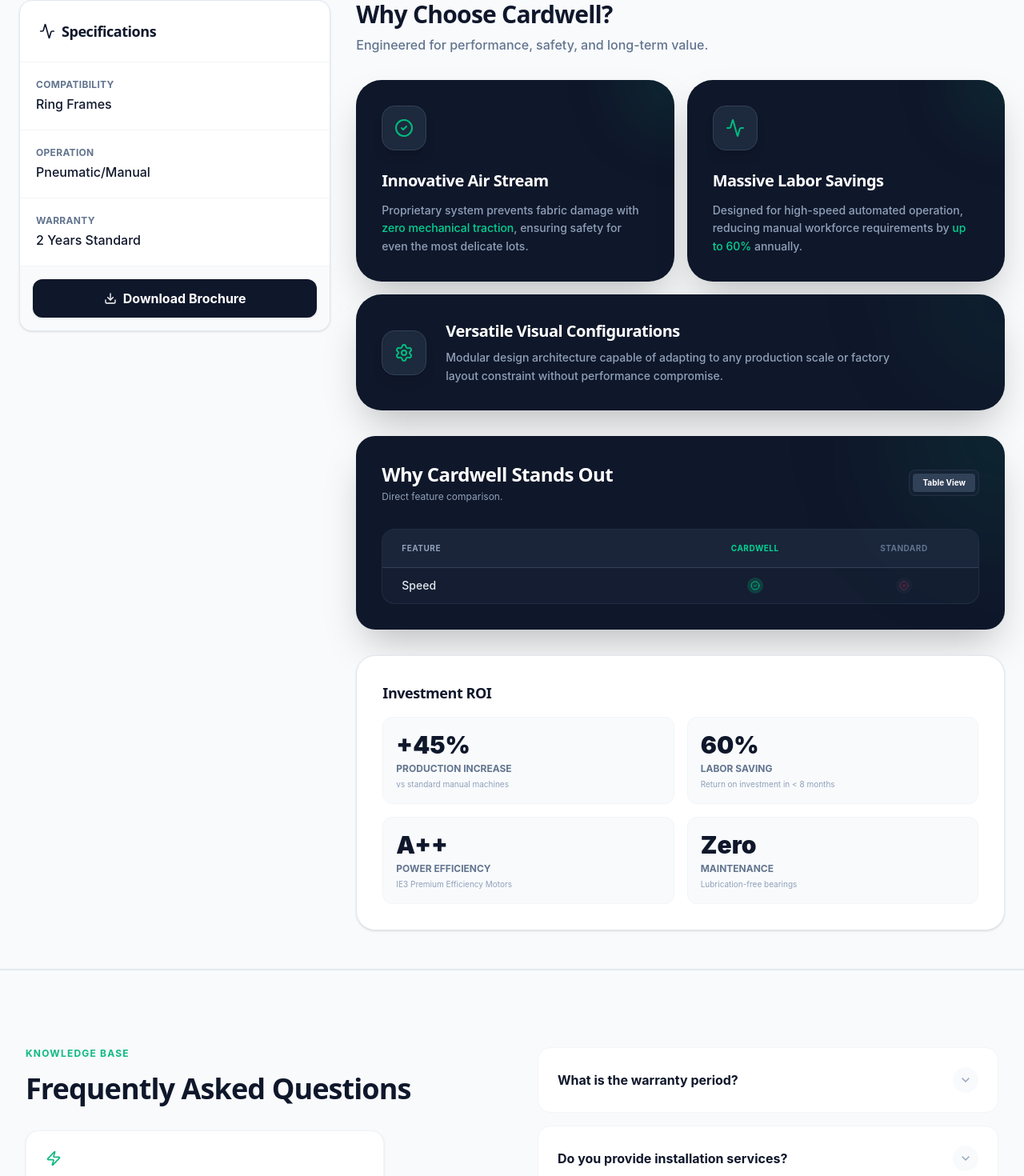
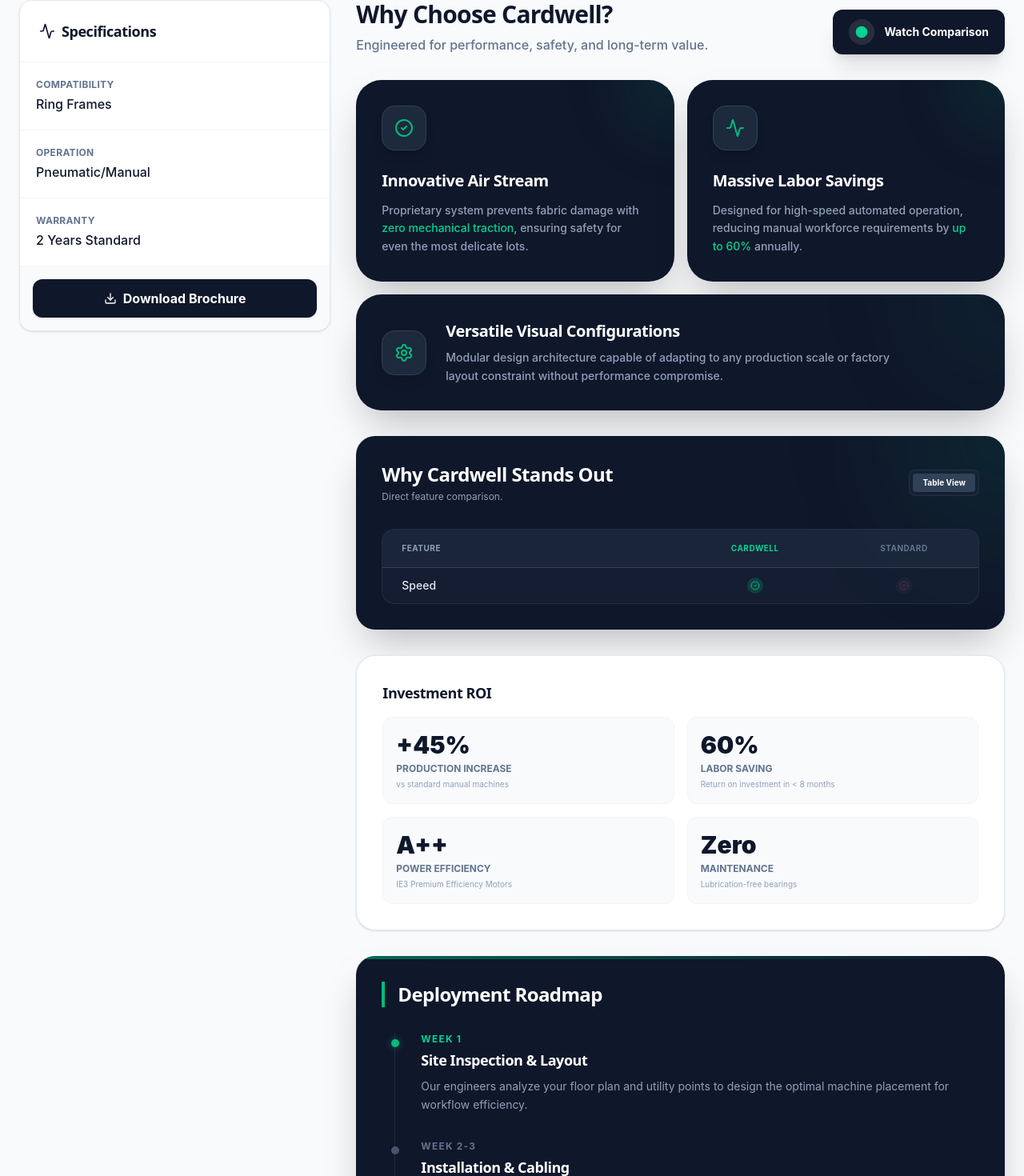
Before and after one commit to suryajagan2803-creator/carwell-website, a Next.js app: page /product/apron-doffing-device in a window 1280 px wide. Shown: the part 1316-2786 px from the top of the page at 80% size. Built offline with nearby package versions, Linux system fonts and the light colour scheme.

Commit message:
Latest update: Fixed Timeline scroll, added Product Catalog filters

```diff
--- a/src/app/product/[slug]/page.tsx
+++ b/src/app/product/[slug]/page.tsx
@@ -22,6 +22,7 @@
 
     // State for carousel
     const [activeSlideIndex, setActiveSlideIndex] = useState(0);
+    const [showComparisonVideo, setShowComparisonVideo] = useState(false);
     const videoRef = useRef<HTMLVideoElement>(null);
 
     // Prepare slides array, including video if available
@@ -248,9 +249,20 @@
                         {/* RIGHT: WHY CHOOSE CARDWELL */}
                         <div className="lg:col-span-8 space-y-8">
                             {/* Section Header */}
-                            <div className="text-left">
-                                <h2 className="text-3xl font-black text-slate-900 mb-2">Why Choose Cardwell?</h2>
-                                <p className="text-slate-500 font-medium">Engineered for performance, safety, and long-term value.</p>
+                            <div className="flex flex-col md:flex-row justify-between items-start md:items-end gap-4">
+                                <div>
+                                    <h2 className="text-3xl font-black text-slate-900 mb-2">Why Choose Cardwell?</h2>
+                                    <p className="text-slate-500 font-medium">Engineered for performance, safety, and long-term value.</p>
+                                </div>
+                                <button
+                                    onClick={() => setShowComparisonVideo(true)}
+                                    className="group flex items-center gap-3 px-5 py-3 bg-slate-900 text-white rounded-xl font-bold text-sm shadow-xl hover:bg-emerald-600 transition-all hover:scale-105 active:scale-95"
+                                >
+                                    <div className="w-8 h-8 rounded-full bg-white/10 flex items-center justify-center group-hover:bg-white text-emerald-400 group-hover:text-emerald-600 transition-colors">
+                                        <PlayCircle className="w-4 h-4 fill-current" />
+                                    </div>
+                                    <span>Watch Comparison</span>
+                                </button>
                             </div>
 
                             <div className="grid grid-cols-1 md:grid-cols-2 gap-4">
@@ -392,6 +404,51 @@
                                         ))}
                                     </div>
                                 </div>
+
+                                {/* 4. DEPLOYMENT ROADMAP (New Section) */}
+                                <div className="bg-[#0F172A] rounded-3xl p-8 shadow-2xl relative overflow-hidden">
+                                    <div className="absolute top-0 left-0 w-full h-1 bg-gradient-to-r from-emerald-500 to-transparent opacity-50"></div>
+                                    <h3 className="text-2xl font-bold text-white mb-8 border-l-4 border-emerald-500 pl-4">Deployment Roadmap</h3>
+
+                                    <div className="relative border-l border-slate-700/50 ml-4 space-y-8">
+                                        {/* Step 1 */}
+                                        <div className="relative pl-8 group">
+                                            <div className="absolute -left-[5px] top-2 w-2.5 h-2.5 bg-emerald-500 rounded-full shadow-[0_0_10px_rgba(16,185,129,0.5)] group-hover:scale-125 transition-transform"></div>
+                                            <div className="text-xs font-bold text-emerald-400 uppercase tracking-widest mb-1">Week 1</div>
+                                            <h4 className="text-lg font-bold text-white mb-2">Site Inspection & Layout</h4>
+                                            <p className="text-slate-400 text-sm leading-relaxed">
+                                                Our engineers analyze your floor plan and utility points to design the optimal machine placement for workflow efficiency.
+                                            </p>
+                                        </div>
+                                        {/* Step 2 */}
+                                        <div className="relative pl-8 group">
+                                            <div className="absolute -left-[5px] top-2 w-2.5 h-2.5 bg-slate-600 rounded-full group-hover:bg-emerald-400 transition-colors"></div>
+                                            <div className="text-xs font-bold text-slate-500 uppercase tracking-widest mb-1">Week 2-3</div>
+                                            <h4 className="text-lg font-bold text-white mb-2">Installation & Cabling</h4>
+                                            <p className="text-slate-400 text-sm leading-relaxed">
+                                                Mechanical setup followed by electrical integration using industry-standard safety protocols.
+                                            </p>
+                                        </div>
+                                        {/* Step 3 */}
+                                        <div className="relative pl-8 group">
+                                            <div className="absolute -left-[5px] top-2 w-2.5 h-2.5 bg-slate-600 rounded-full group-hover:bg-emerald-400 transition-colors"></div>
+                                            <div className="text-xs font-bold text-slate-500 uppercase tracking-widest mb-1">Week 4</div>
+                                            <h4 className="text-lg font-bold text-white mb-2">Calibration & Trials</h4>
+                                            <p className="text-slate-400 text-sm leading-relaxed">
+                                                Running pilot lots with your specific fabric types to fine-tune tension, speed, and overfeed settings.
+                                            </p>
+                                        </div>
+                                        {/* Step 4 */}
+                                        <div className="relative pl-8 group">
+                                            <div className="absolute -left-[5px] top-2 w-2.5 h-2.5 bg-slate-600 rounded-full group-hover:bg-emerald-400 transition-colors"></div>
+                                            <div className="text-xs font-bold text-slate-500 uppercase tracking-widest mb-1">Handover</div>
+                                            <h4 className="text-lg font-bold text-white mb-2">Training & Live Run</h4>
+                                            <p className="text-slate-400 text-sm leading-relaxed">
+                                                Comprehensive training for your operators and maintenance team, ensuring confident autonomous operation.
+                                            </p>
+                                        </div>
+                                    </div>
+                                </div>
                             </div>
                         </div></div>
                 </div>
@@ -481,6 +538,55 @@
             </section>
 
             <Footer />
+            {/* VIDEO COMPARISON MODAL */}
+            {showComparisonVideo && (
+                <div className="fixed inset-0 z-[100] flex items-center justify-center p-4 bg-slate-900/90 backdrop-blur-md animate-fade-in" onClick={() => setShowComparisonVideo(false)}>
+                    <div className="bg-[#0F172A] w-full max-w-6xl rounded-3xl overflow-hidden shadow-2xl border border-slate-700 relative" onClick={e => e.stopPropagation()}>
+
+                        <button
+                            className="absolute top-4 right-4 z-50 p-2 bg-slate-800 rounded-full text-slate-400 hover:text-white hover:bg-red-500 transition-colors"
+                            onClick={() => setShowComparisonVideo(false)}
+                        >
+                            <XCircle className="w-8 h-8" />
+                        </button>
+
+                        <div className="grid grid-cols-1 md:grid-cols-2 h-[80vh] md:h-[70vh]">
+                            {/* LEFT: STANDARD */}
+                            <div className="relative h-full border-r border-slate-700 bg-black flex flex-col justify-center items-center group">
+                                <div className="absolute top-6 left-6 z-20 bg-red-500/20 text-red-400 backdrop-blur-sm px-4 py-1 rounded-full text-xs font-bold border border-red-500/30 uppercase tracking-widest">
+                                    Standard Market
+                                </div>
+                                {/* Placeholder Video (Reusing demo for now but grayscale) */}
+                                <video
+                                    src="/videos/demo.mp4"
+                                    className="absolute inset-0 w-full h-full object-cover opacity-50 grayscale"
+                                    autoPlay loop muted playsInline
+                                />
+                                <div className="relative z-10 text-center p-8 bg-black/50 w-full backdrop-blur-[2px]">
+                                    <h3 className="text-2xl font-bold text-white mb-2">Labor Intensive</h3>
+                                    <p className="text-slate-300">Requires constant manual intervention and monitoring.</p>
+                                </div>
+                            </div>
+
+                            {/* RIGHT: CARDWELL */}
+                            <div className="relative h-full bg-black flex flex-col justify-center items-center group">
+                                <div className="absolute top-6 right-6 z-20 bg-emerald-500 text-white px-6 py-2 rounded-full text-xs font-bold border border-emerald-400 uppercase tracking-widest shadow-lg shadow-emerald-500/20">
+                                    Cardwell Tech
+                                </div>
+                                <video
+                                    src="/videos/demo.mp4"
+                                    className="absolute inset-0 w-full h-full object-cover"
+                                    autoPlay loop muted playsInline
+                                />
+                                <div className="absolute bottom-10 inset-x-0 text-center p-8 bg-gradient-to-t from-black via-black/80 to-transparent">
+                                    <h3 className="text-3xl font-black text-white mb-2">Automated Precision</h3>
+                                    <p className="text-emerald-400 font-medium">Zero-touch reversing process with AI monitoring.</p>
+                                </div>
+                            </div>
+                        </div>
+                    </div>
+                </div>
+            )}
         </main>
     );
 }
```
